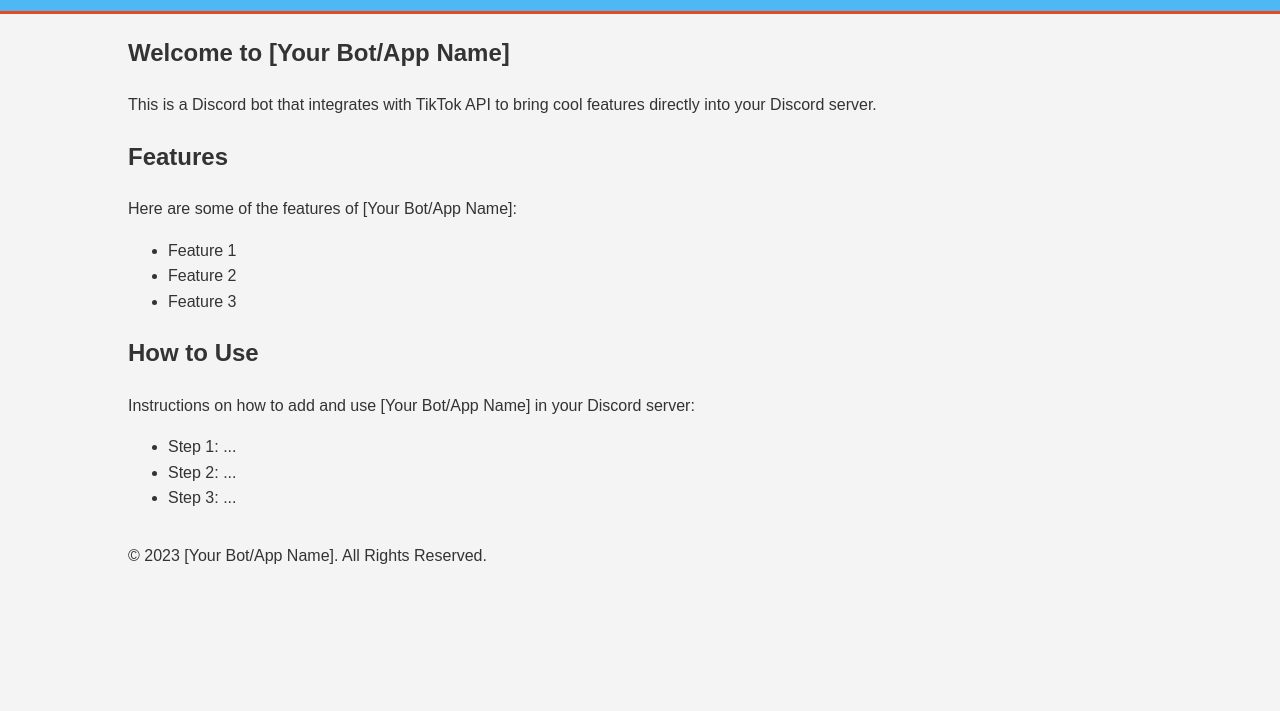
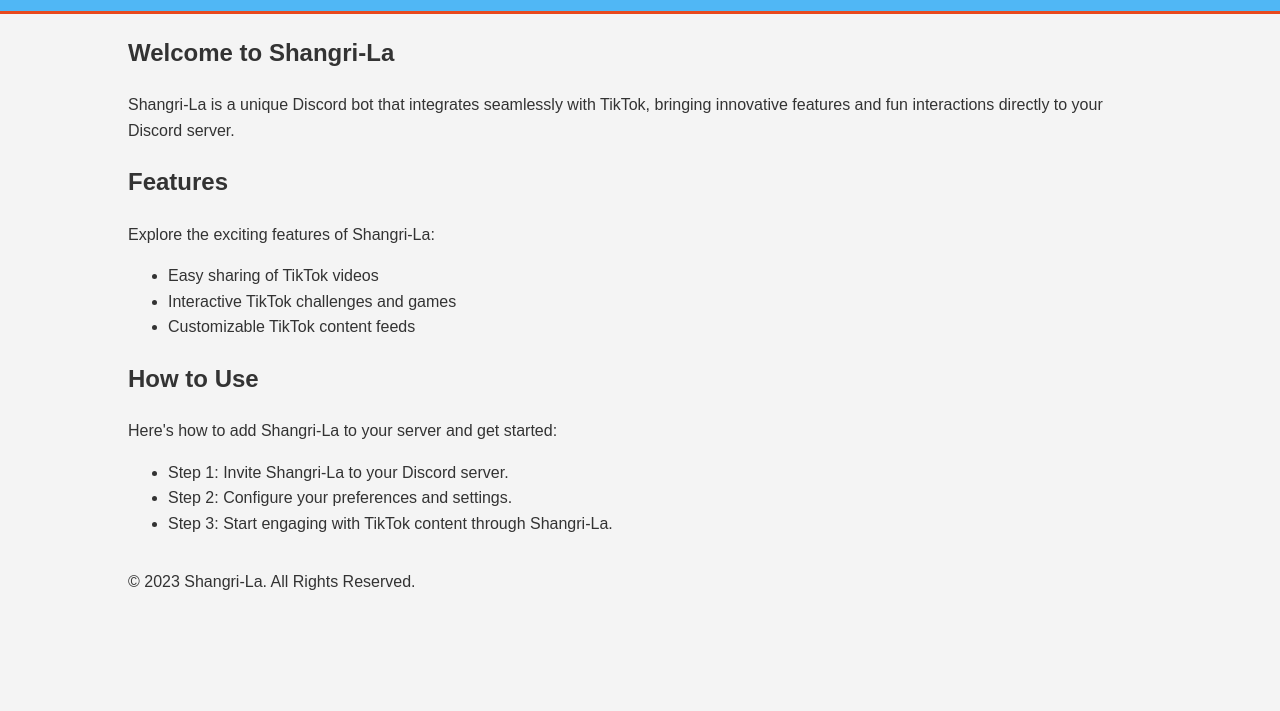
Before and after one commit to By-Akko/Discord-TikTok-API, a plain HTML site: page index.html in a window 1280 px wide. Shown: the part 89-800 px from the top of the page. Drawn offline with Linux system fonts and the light colour scheme.

Commit message:
index.html

```diff
--- a/index.html
+++ b/index.html
@@ -3,7 +3,7 @@
 <head>
     <meta charset="UTF-8">
     <meta name="viewport" content="width=device-width, initial-scale=1.0">
-    <title>[Your Bot/App Name]</title>
+    <title>Shangri-La</title>
     <style>
         body {
             font-family: Arial, sans-serif;
@@ -64,7 +64,7 @@
     <header>
         <div class="container">
             <div id="branding">
-                <h1>[Your Bot/App Name]</h1>
+                <h1>Shangri-La</h1>
             </div>
             <nav>
                 <ul>
@@ -78,28 +78,28 @@
 
     <div class="container">
         <section id="main">
-            <h1>Welcome to [Your Bot/App Name]</h1>
-            <p>This is a Discord bot that integrates with TikTok API to bring cool features directly into your Discord server.</p>
+            <h1>Welcome to Shangri-La</h1>
+            <p>Shangri-La is a unique Discord bot that integrates seamlessly with TikTok, bringing innovative features and fun interactions directly to your Discord server.</p>
             <h2>Features</h2>
-            <p>Here are some of the features of [Your Bot/App Name]:</p>
+            <p>Explore the exciting features of Shangri-La:</p>
             <ul>
-                <li>Feature 1</li>
-                <li>Feature 2</li>
-                <li>Feature 3</li>
+                <li>Easy sharing of TikTok videos</li>
+                <li>Interactive TikTok challenges and games</li>
+                <li>Customizable TikTok content feeds</li>
             </ul>
             <h2>How to Use</h2>
-            <p>Instructions on how to add and use [Your Bot/App Name] in your Discord server:</p>
+            <p>Here's how to add Shangri-La to your server and get started:</p>
             <ul>
-                <li>Step 1: ...</li>
-                <li>Step 2: ...</li>
-                <li>Step 3: ...</li>
+                <li>Step 1: Invite Shangri-La to your Discord server.</li>
+                <li>Step 2: Configure your preferences and settings.</li>
+                <li>Step 3: Start engaging with TikTok content through Shangri-La.</li>
             </ul>
         </section>
     </div>
 
     <footer>
         <div class="container">
-            <p>&copy; 2023 [Your Bot/App Name]. All Rights Reserved.</p>
+            <p>&copy; 2023 Shangri-La. All Rights Reserved.</p>
         </div>
     </footer>
 </body>
```
